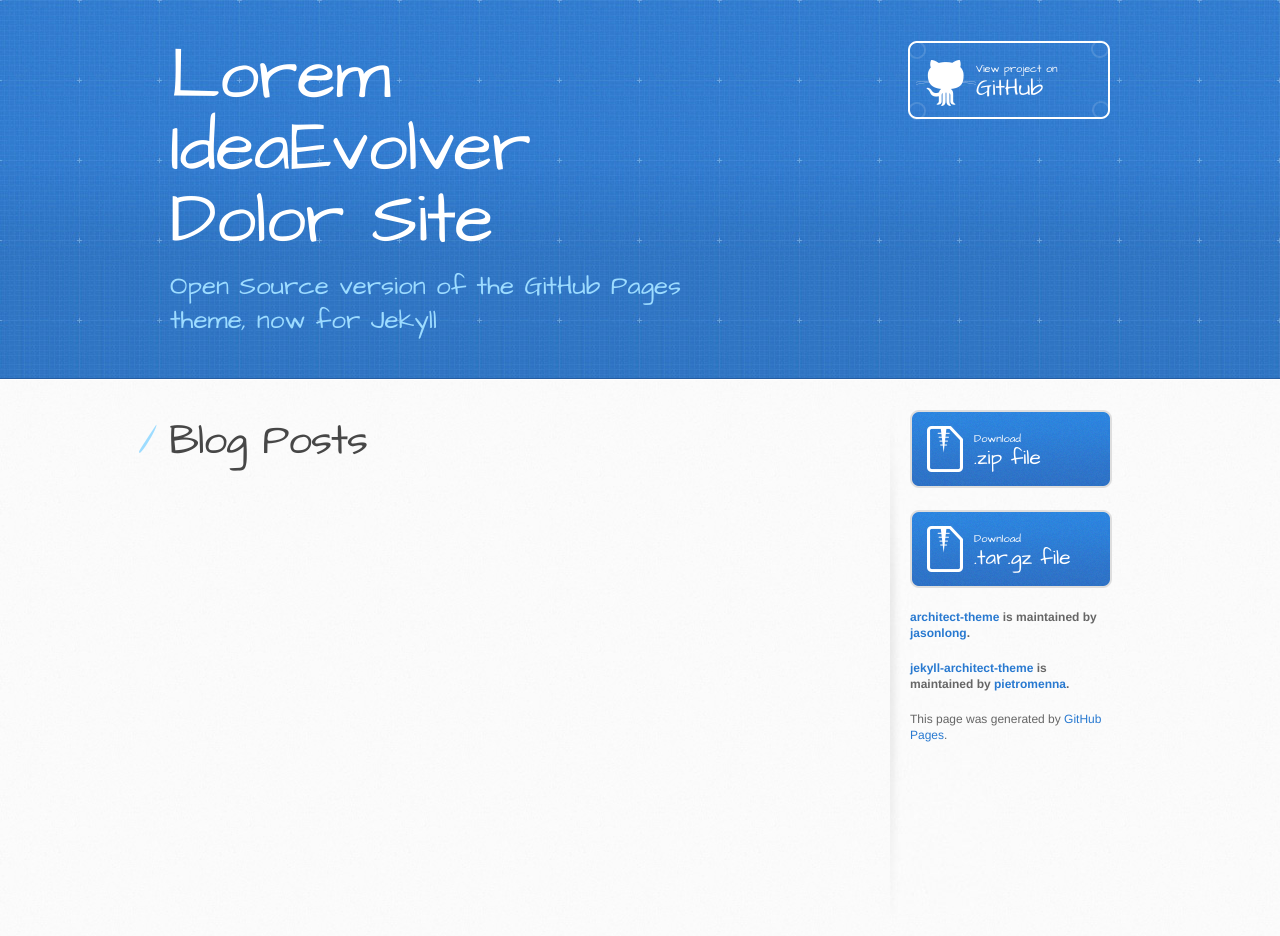
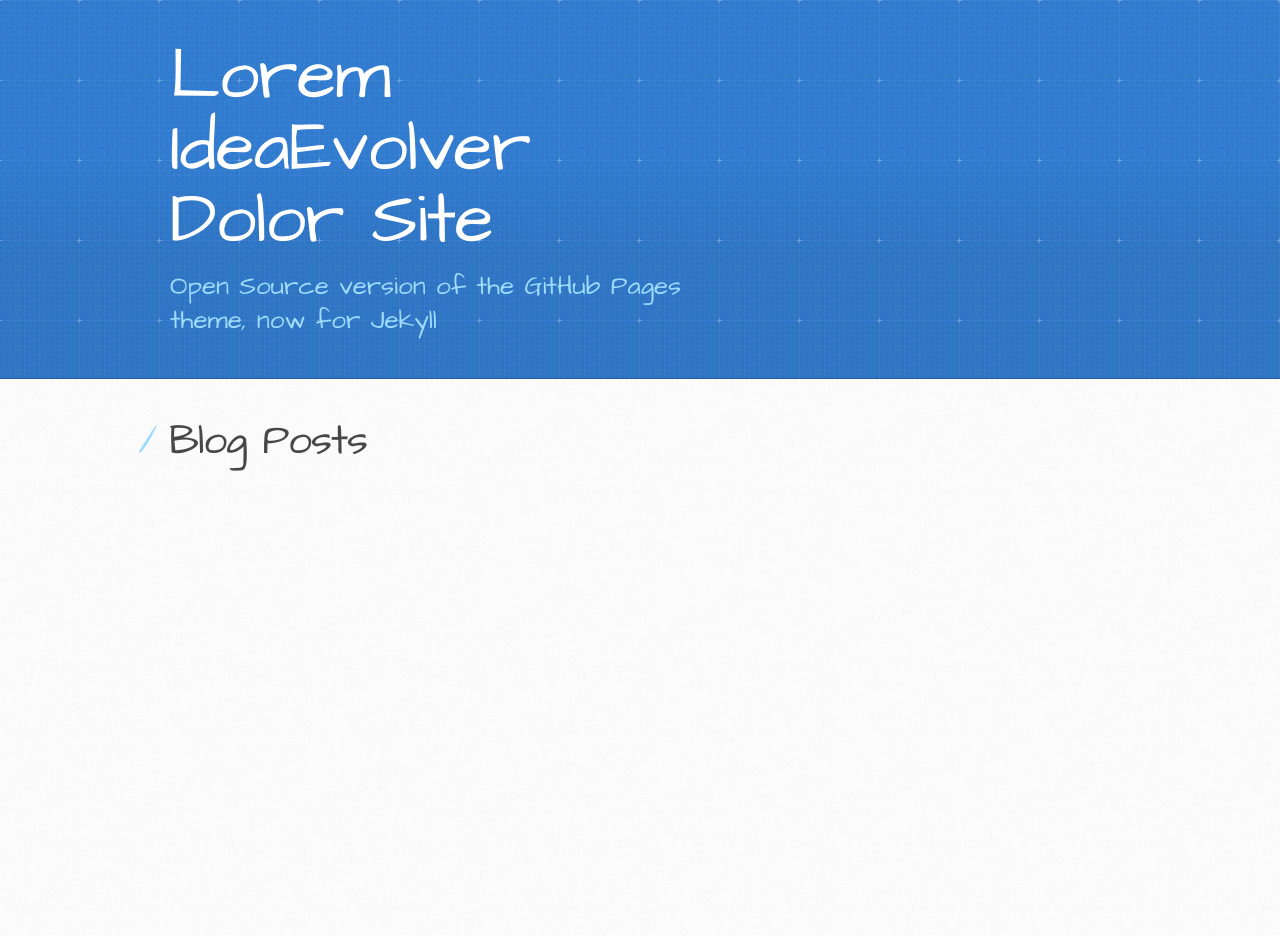
Before and after one commit to TomDodsonEvolver/TestSiteBuilder, a Jekyll site: the page built from site/index.html, in a window 1280 px wide. Built offline with Jekyll 4.4.1, drawn with Linux system fonts in a browser that asks for light colours; after the commit the page ends 900 px from its top, so only the background shows below that.

Commit message:
site is working

```diff
--- a/site/_layouts/default.html
+++ b/site/_layouts/default.html
@@ -21,7 +21,6 @@
       <div class="inner">
         <h1> {{ site.name }} </h1>
         <h2>Open Source version of the GitHub Pages theme, now for Jekyll</h2>
-        <a href="https://github.com/pietromenna/jekyll-architect-theme" class="button"><small>View project on</small> GitHub</a>
       </div>
     </header>
 
@@ -33,22 +32,6 @@
 
         </section>
 
-        <aside id="sidebar">
-          <a href="https://github.com/pietromenna/jekyll-architect-theme/archive/master.zip" class="button">
-            <small>Download</small>
-            .zip file
-          </a>
-          <a href="https://github.com/pietromenna/jekyll-architect-theme/archive/master.tar.gz" class="button">
-            <small>Download</small>
-            .tar.gz file
-          </a>
-
-          <p class="repo-owner"><a href="https://github.com/jasonlong/architect-theme">architect-theme</a> is maintained by <a href="https://github.com/jasonlong">jasonlong</a>.</p>
-
-          <p class="repo-owner"><a href="https://github.com/pietromenna/jekyll-architect-theme">jekyll-architect-theme</a> is maintained by <a href="https://github.com/pietromenna">pietromenna</a>.</p>
-
-          <p>This page was generated by <a href="https://pages.github.com">GitHub Pages</a>.</p>
-        </aside>
       </div>
     </div>
 
```
Also changed, not shown: build.py (+5 -6 lines), 1 other file.
